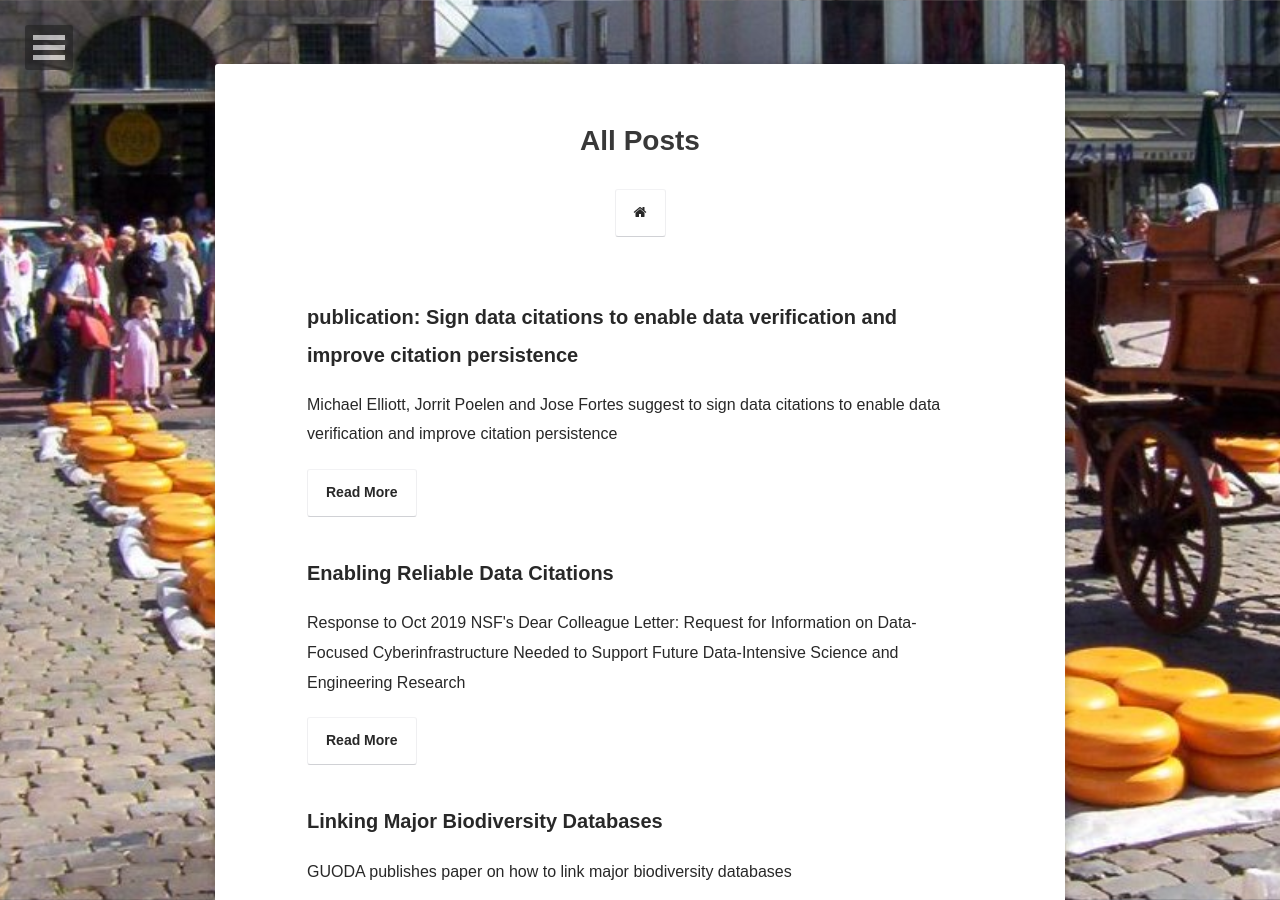
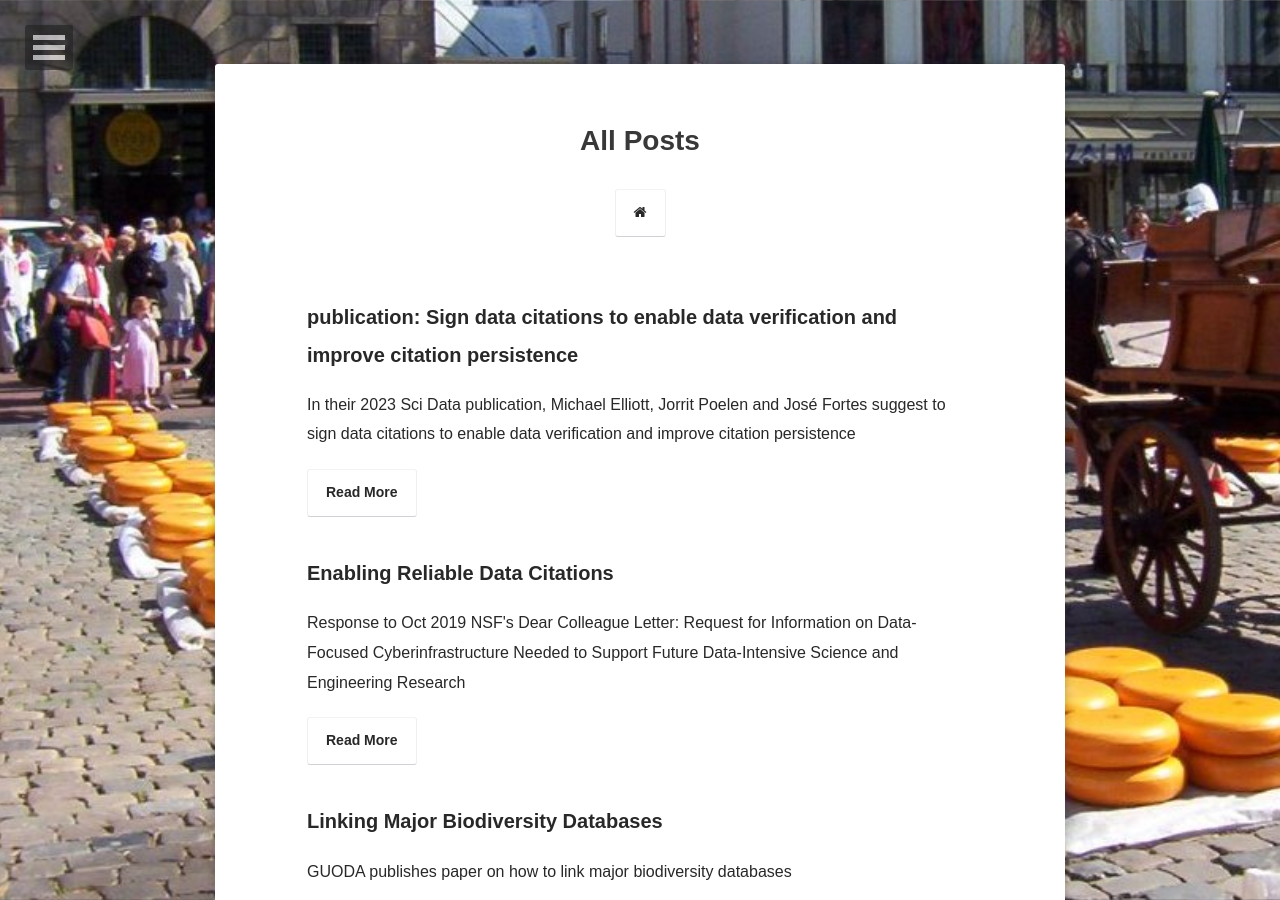
Before and after one commit to bio-guoda/bio-guoda.github.io, a Jekyll site: the page built from posts/index.md, in a window 1280 px wide and 900 px high. Built offline with Jekyll 4.4.1, drawn with Linux system fonts in a browser that asks for light colours; some web fonts are replaced; comment, search, counter and statistics services are not loaded.

Commit message:
update post on pub

```diff
--- a/_posts/2023-06-30-signed-data-citations.md
+++ b/_posts/2023-06-30-signed-data-citations.md
@@ -2,13 +2,13 @@
 layout: post
 title: "publication: Sign data citations to enable data verification and improve citation persistence"
 date: 2023-06-30
-excerpt: "Michael Elliott, Jorrit Poelen and Jose Fortes suggest to sign data citations to enable data verification and improve citation persistence"
+excerpt: "In their 2023 Sci Data publication, Michael Elliott, Jorrit Poelen and José Fortes suggest to sign data citations to enable data verification and improve citation persistence"
 tags: [graph, biodiversity, guoda, eager]
 comments: false
 ---
 With support from the National Science Foundation EAGER Grant [1839201](https://www.nsf.gov/awardsearch/showAward?AWD_ID=1839201&HistoricalAwards=false), we are happy to announce the publication of:
 
-Elliott, M.J., Poelen, J.H. & Fortes, J.A.B. Signing data citations enables data verification and citation persistence. Sci Data 10, 419 (2023). https://doi.org/10.1038/s41597-023-02230-y https://linker.bio/hash://sha256/f849c870565f608899f183ca261365dce9c9f1c5441b1c779e0db49df9c2a19d
+> Elliott, M.J., Poelen, J.H. & Fortes, J.A.B. Signing data citations enables data verification and citation persistence. Sci Data 10, 419 (2023). [doi:10.1038/s41597-023-02230-y](https://doi.org/10.1038/s41597-023-02230-y) [hash://sha256/f849c870565f608899f183ca261365dce9c9f1c5441b1c779e0db49df9c2a19d](https://linker.bio/hash://sha256/f849c870565f608899f183ca261365dce9c9f1c5441b1c779e0db49df9c2a19d)
 
 ## Abstract
 
```
